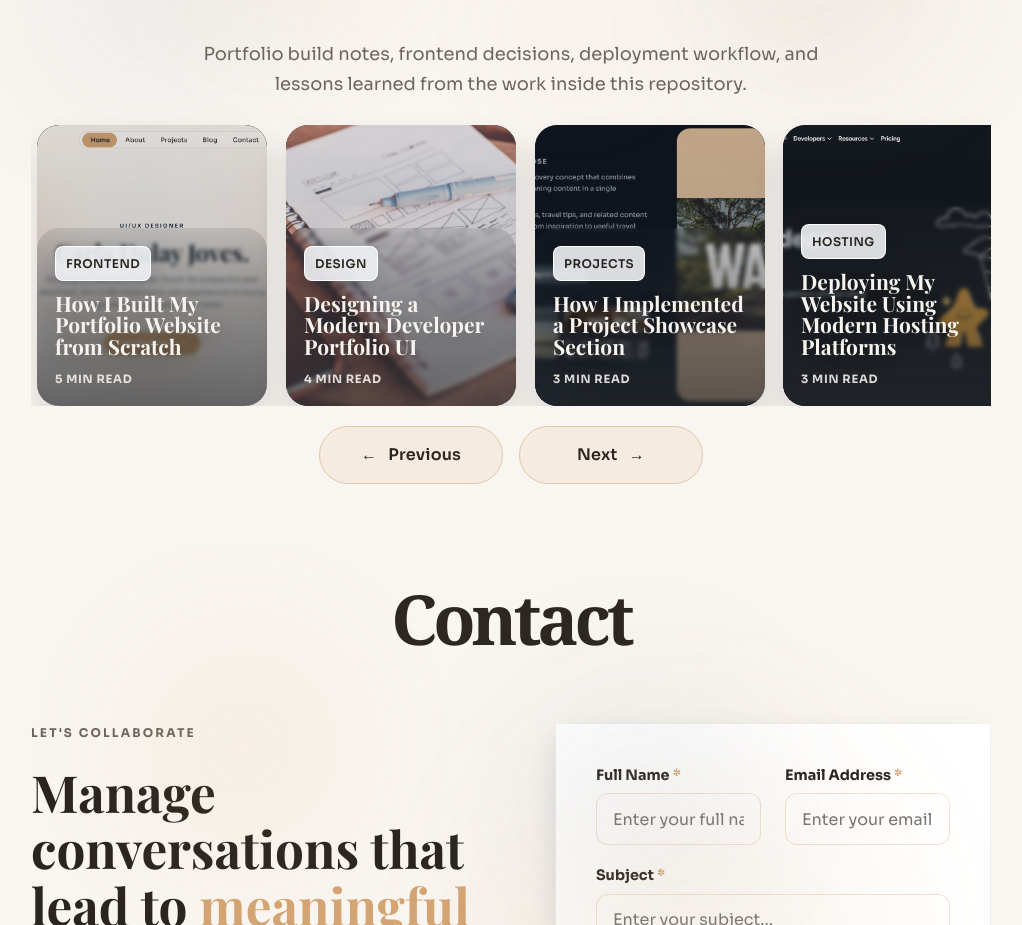
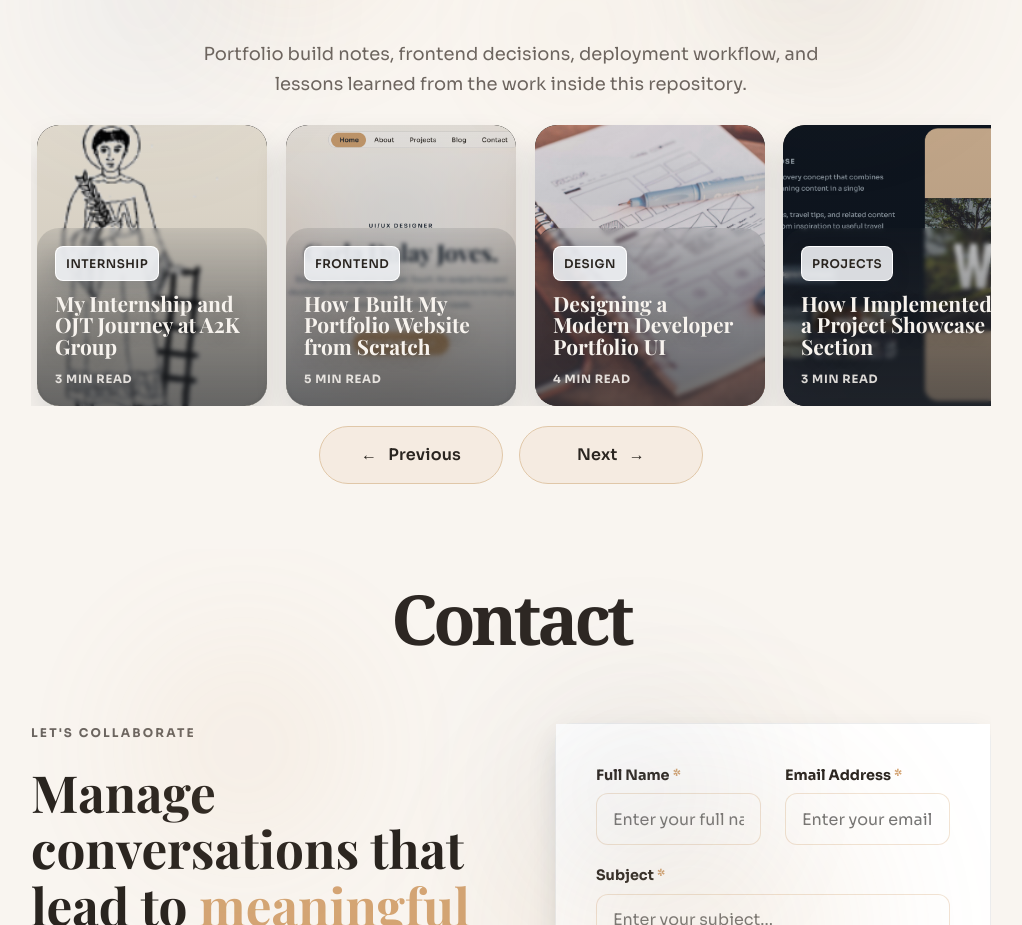
Before and after one commit to duuuyyyyyy/Joves-Website-Portfolio, a React (Create React App) app: page / in a window 1280 px wide. Shown: the part 5148-6073 px from the top of the page, without its empty margins (129-1151 px from the left). Built offline with nearby package versions, Linux system fonts and the light colour scheme.

Commit message:
Remove About section scrollbar and add internship blog post

```diff
--- a/src/data/blogArticles.js
+++ b/src/data/blogArticles.js
@@ -15,6 +15,57 @@ const estimateReadingTime = (sections) => {
 };
 
 const rawBlogArticles = [
+  {
+    slug: 'my-internship-and-ojt-journey-at-a2k-group',
+    cardLabel: 'Internship',
+    title: 'My Internship and OJT Journey at A2K Group',
+    date: 'November 1, 2026',
+    excerpt: 'A personal reflection on my time as an intern and OJT trainee at A2K Group, and what working on real design tasks taught me.',
+    thumbnailImage: `${process.env.PUBLIC_URL}/carla-joves-a2k-group-internship-ojt-journey.png`,
+    articleImage: `${process.env.PUBLIC_URL}/carla-joves-a2k-group-internship-ojt-journey.png`,
+    articleImageContained: true,
+    tags: ['Internship', 'OJT', 'UI/UX Design', 'Career Growth'],
+    sections: [
+      {
+        id: 'starting-as-an-intern',
+        title: 'Starting as an Intern',
+        blocks: [
+          paragraph('My time at A2K Group came in two parts. I first joined as an intern from April to May 2026, then returned from July to October 2026 to complete my on-the-job training as a UI/UX design intern, finishing 486 hours in total.'),
+          paragraph('My first stretch was a mix of graphic design and UI/UX work in Figma. Until then, most of my design work had come from school projects and student organizations. Working inside a company felt different, because the work was now meant to serve a real purpose beyond a grade or a personal portfolio.')
+        ]
+      },
+      {
+        id: 'moving-into-ojt',
+        title: 'Moving Into On-the-Job Training',
+        blocks: [
+          paragraph('Coming back for my OJT gave me the chance to focus more fully on UI/UX design. Most of that time went into a redesign project in Figma. I am keeping the details of the work private, but the process itself is what stayed with me.'),
+          paragraph('A redesign makes you slow down before you start drawing screens. You have to understand what already exists and what people need from it, then decide what is worth changing. I found that making something look better was only one part of the job. The harder part was being able to explain why each change made sense.')
+        ]
+      },
+      {
+        id: 'what-the-experience-taught-me',
+        title: 'What the Experience Taught Me',
+        blocks: [
+          paragraph('Spending that many hours on real design tasks changed how I look at my own work. These are the habits I want to carry forward:'),
+          list([
+            'Understand the goal before opening Figma.',
+            'Keep layouts, spacing, and components consistent so the design holds together as it grows.',
+            'Be ready to explain design decisions instead of relying on how they look.',
+            'Treat revisions as a normal part of the work, not as a sign of failure.',
+            'Respect confidentiality. Not everything I work on is mine to share publicly.'
+          ])
+        ]
+      },
+      {
+        id: 'where-i-am-headed',
+        title: 'Where I Am Headed',
+        blocks: [
+          paragraph('My internship and OJT at A2K Group strengthened my goal of specializing in UI/UX and front-end development. Since I also build interfaces in code, designing in Figma made me think more about how a screen will actually be built, and that connection between design and development is the space I enjoy most.'),
+          paragraph('I am grateful to A2K Group for the opportunity. I came away with a clearer picture of how I want to work and what I still want to improve, and I am looking forward to applying that to whatever I build next.')
+        ]
+      }
+    ]
+  },
   {
     slug: 'how-i-built-my-portfolio-website-from-scratch',
     cardLabel: 'Frontend',
@@ -312,54 +363,6 @@ const selectedScreenshotIndex = selectedScreenshots[activeProject.id] ?? 0;`, 'T
         ]
       }
     ]
-  },
-  {
-    slug: 'lessons-i-learned-from-building-real-projects',
-    cardLabel: 'Growth',
-    title: 'Lessons I Learned from Building Real Projects',
-    date: 'March 6, 2026',
-    excerpt: 'A more personal reflection on mistakes, debugging, documentation, and the habits that helped me improve through real work.',
-    thumbnailImage: `${process.env.PUBLIC_URL}/carla-joves-public-speaking.jpg`,
-    articleImage: `${process.env.PUBLIC_URL}/carla-joves-public-speaking.jpg`,
-    tags: ['Lessons', 'Growth', 'Workflow', 'Developer Journey'],
-    sections: [
-      {
-        id: 'the-mistakes-that-stayed-with-me',
-        title: 'The Mistakes That Stayed With Me',
-        blocks: [
-          paragraph('One of the biggest lessons I learned from real projects is that polish can hide weak thinking. I used to feel relieved once a screen looked finished, but real work kept teaching me that visual completion does not mean structural completion. A feature can look great and still contain duplicated data, awkward state handling, or unclear content that becomes a problem later.'),
-          paragraph('That happened to me more than once while improving this portfolio. Project content appeared in multiple places. Images behaved differently depending on context. Small UI decisions that looked harmless started creating maintenance friction. Those moments were frustrating, but they were also honest. They showed me exactly where my habits still needed to grow.')
-        ]
-      },
-      {
-        id: 'debugging-and-learning-under-pressure',
-        title: 'Debugging and Learning Under Pressure',
-        blocks: [
-          paragraph('The hardest bugs were not dramatic crashes. They were usually mismatches between data, layout, and expectation. Something might look correct in one section but feel inconsistent in another. A modal might work visually while still using the wrong source content. A responsive layout might technically fit while still feeling clumsy.'),
-          paragraph('What helped me most was changing how I debug. I try to trace the problem in order now: data first, layout second, visuals last. That keeps me from wasting time styling around the symptom instead of fixing the source. I also learned to trust slower debugging. Rushing usually created more noise than progress.')
-        ]
-      },
-      {
-        id: 'tools-documentation-and-growth',
-        title: 'Tools, Documentation, and Growth',
-        blocks: [
-          paragraph('Real projects also changed how I think about tools. React, Git, Figma, Netlify functions, and even simple shared data files started making much more sense once they were solving actual problems instead of being isolated concepts. I think that is why project-based learning stays with me more than abstract tutorials.'),
-          code('js', `const projectsById = Object.fromEntries(
-  projects.map((project) => [project.id, project])
-);`, 'Small patterns like this reduced repeated edits and made the content model easier to maintain.'),
-          paragraph('Documentation became more important too. I do not mean formal documentation only. I mean naming things clearly, keeping content centralized, running builds after meaningful changes, and making sure the project tells the truth about itself. Those habits are not flashy, but they reduce confusion and make future work easier.')
-        ]
-      },
-      {
-        id: 'the-advice-i-would-give-now',
-        title: 'The Advice I Would Give Now',
-        blocks: [
-          paragraph('If I were giving advice to someone starting out, I would say this: build real things early, and let those projects expose your weak spots. It is much better to discover where your structure is weak, where your debugging is shaky, or where your communication is vague while working on something real than to stay comfortable in endless preparation.'),
-          paragraph('I would also say: do not wait until you feel fully ready to claim ownership of your work. Real growth happens when you finish imperfect projects, reflect on them honestly, and improve the next version with more care. That is how I have learned the most.'),
-          paragraph('What I appreciate most now is that real projects do not just show what I can build. They show how I respond when something is incomplete, messy, or harder than expected. That response is where a lot of professional growth really happens.')
-        ]
-      }
-    ]
   }
 ];
 
--- a/src/pages/Blog.js
+++ b/src/pages/Blog.js
@@ -250,7 +250,7 @@ function Blog() {
           ))}
         </div>
         <div className="blog-article-visual">
-          <img src={activeArticle.articleImage} alt={`${activeArticle.title} preview`} className="blog-article-image" />
+          <img src={activeArticle.articleImage} alt={`${activeArticle.title} preview`} className={`blog-article-image${activeArticle.articleImageContained ? ' is-contained' : ''}`} />
         </div>
         <div className="blog-article-detail-grid">
           <aside className="blog-article-toc">
```
Also changed, not shown: public/carla-joves-a2k-group-internship-ojt-journey.png (added), src/styles.css.
